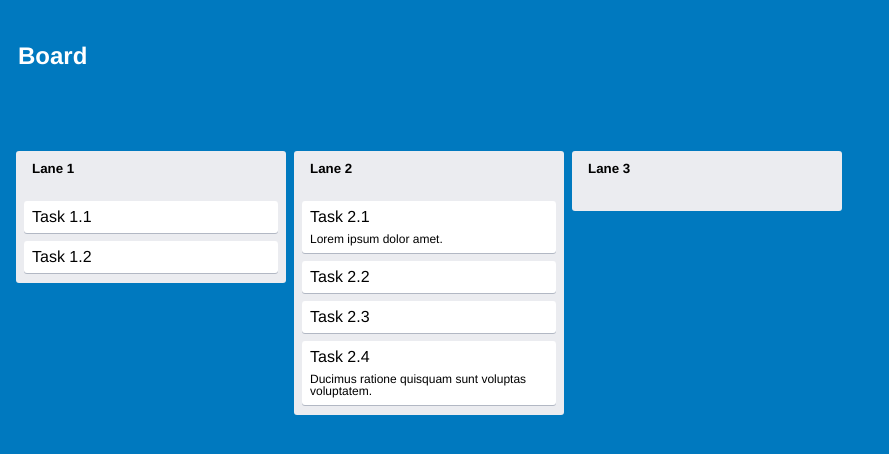
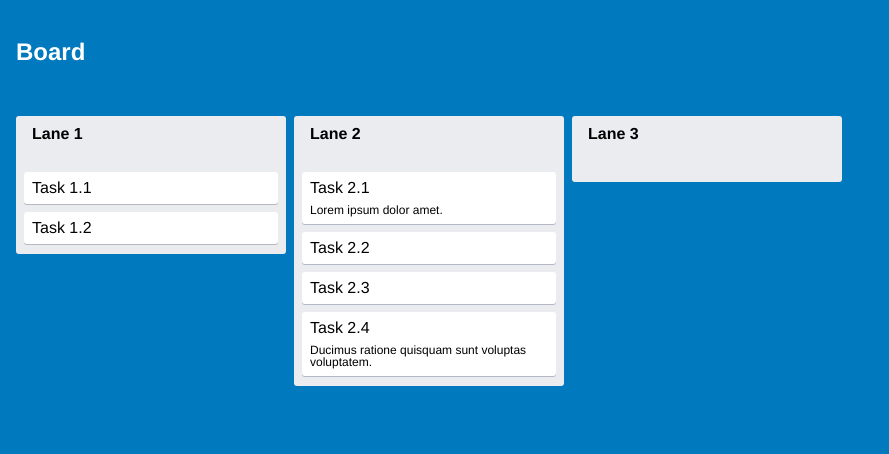
Before and after one commit to swissmanu/lanes, a React (Create React App) app: page / in a window 1280 px wide. Shown: the top 454 px of the page, without its empty margins (0-889 px from the left). Built offline with nearby package versions, Linux system fonts and the light colour scheme.

Commit message:
Refine TextEditor

```diff
--- /dev/null
+++ b/src/components/AutoHeightTextarea.tsx
@@ -0,0 +1,40 @@
+import React from "react";
+import styled from "styled-components";
+
+const Textarea = styled.textarea`
+  margin: 0;
+  padding: 0;
+  overflow-y: hidden;
+`;
+
+const AutoHeightTextarea = React.forwardRef<
+  HTMLTextAreaElement,
+  React.DetailedHTMLProps<React.TextareaHTMLAttributes<HTMLTextAreaElement>, HTMLTextAreaElement>
+>((props, forwardedRef) => {
+  const ref = React.useRef<HTMLTextAreaElement>(null);
+  React.useImperativeHandle(forwardedRef, () => ref.current!, [ref]);
+
+  const resize = React.useCallback(() => {
+    if (ref.current) {
+      ref.current.style.height = `0px`;
+      ref.current.style.height = `${ref.current?.scrollHeight ?? 0}px`;
+    }
+  }, []);
+
+  React.useEffect(() => resize(), [resize]);
+  React.useEffect(() => {
+    const textarea = ref.current;
+    if (textarea) {
+      textarea.addEventListener("input", resize);
+    }
+
+    return () => {
+      if (textarea) {
+        textarea.removeEventListener("input", resize);
+      }
+    };
+  }, [resize]);
+
+  return <Textarea {...props} ref={ref} />;
+});
+export default AutoHeightTextarea;
--- a/src/components/TextEditor.tsx
+++ b/src/components/TextEditor.tsx
@@ -1,18 +1,24 @@
 import React from "react";
 import styled from "styled-components";
+import AutoHeightTextarea from "./AutoHeightTextarea";
 
 interface TextEditorProps {
   className?: string;
   value: string;
   inTabOrder?: boolean;
+  allowInputLineBreak?: boolean;
   onChange: (value: string) => void;
 }
 
-const Textarea = styled.textarea`
+const Textarea = styled(AutoHeightTextarea)`
   background: none;
+  color: inherit;
   border: none;
   resize: none;
   font-family: inherit;
+  font-weight: inherit;
+  font-size: inherit;
+  line-height: inherit;
   cursor: pointer;
 
   &:focus {
@@ -22,7 +28,13 @@ const Textarea = styled.textarea`
   }
 `;
 
-const TextEditor: React.FC<TextEditorProps> = ({ value: initialValue, className, onChange, inTabOrder = false }) => {
+const TextEditor: React.FC<TextEditorProps> = ({
+  value: initialValue,
+  className,
+  onChange,
+  inTabOrder = false,
+  allowInputLineBreak = false,
+}) => {
   const ref = React.useRef<HTMLTextAreaElement>(null);
   const [value, setValue] = React.useState(initialValue);
 
@@ -49,9 +61,11 @@ const TextEditor: React.FC<TextEditorProps> = ({ value: initialValue, className,
         cancel();
       } else if ((e.key === "Enter" && !e.shiftKey) || e.key === "Tab") {
         commit();
+      } else if (e.key === "Enter" && e.shiftKey && !allowInputLineBreak) {
+        e.preventDefault();
       }
     },
-    [cancel, commit]
+    [allowInputLineBreak, cancel, commit]
   );
 
   const onFocus = React.useCallback(() => {
```
